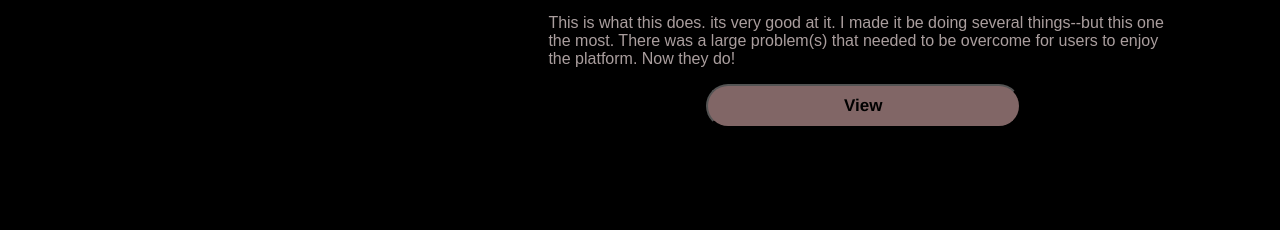
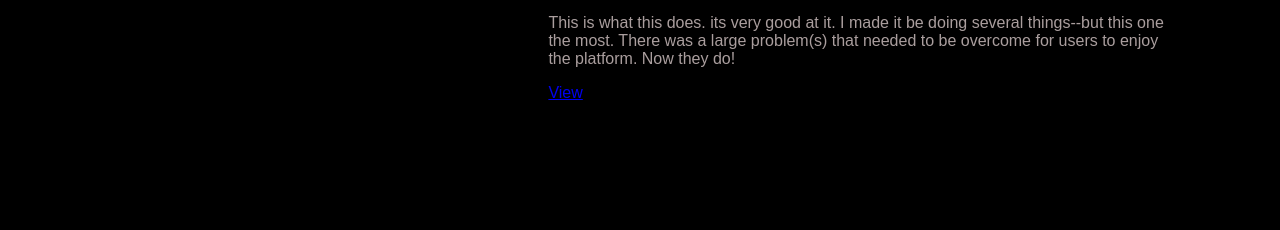
Before and after one commit to marisamcnamee/HW-19, a plain HTML site: page HW 18/index.html in a window 1280 px wide. Shown: the part 730-960 px from the top of the page. Drawn offline with Linux system fonts and the light colour scheme.

Commit message:
Update index.html

```diff
--- a/HW 18/index.html
+++ b/HW 18/index.html
@@ -39,7 +39,7 @@
           <div class="content1">
             <h4>Department of Energy</h4>
             <p>This is what this does. its very good at it. I made it be doing several things--but this one the most. There was a large problem(s) that needed to be overcome for users to enjoy the platform. Now they do!</p>
-            <button>View</button>
+            <a href="https://marisamcnamee.github.io/Homework-20/" class="btn btn-primary">View</a>
           </div>
           <div class="img2">
             <img src="images/NO mockup mobile.png">
```
